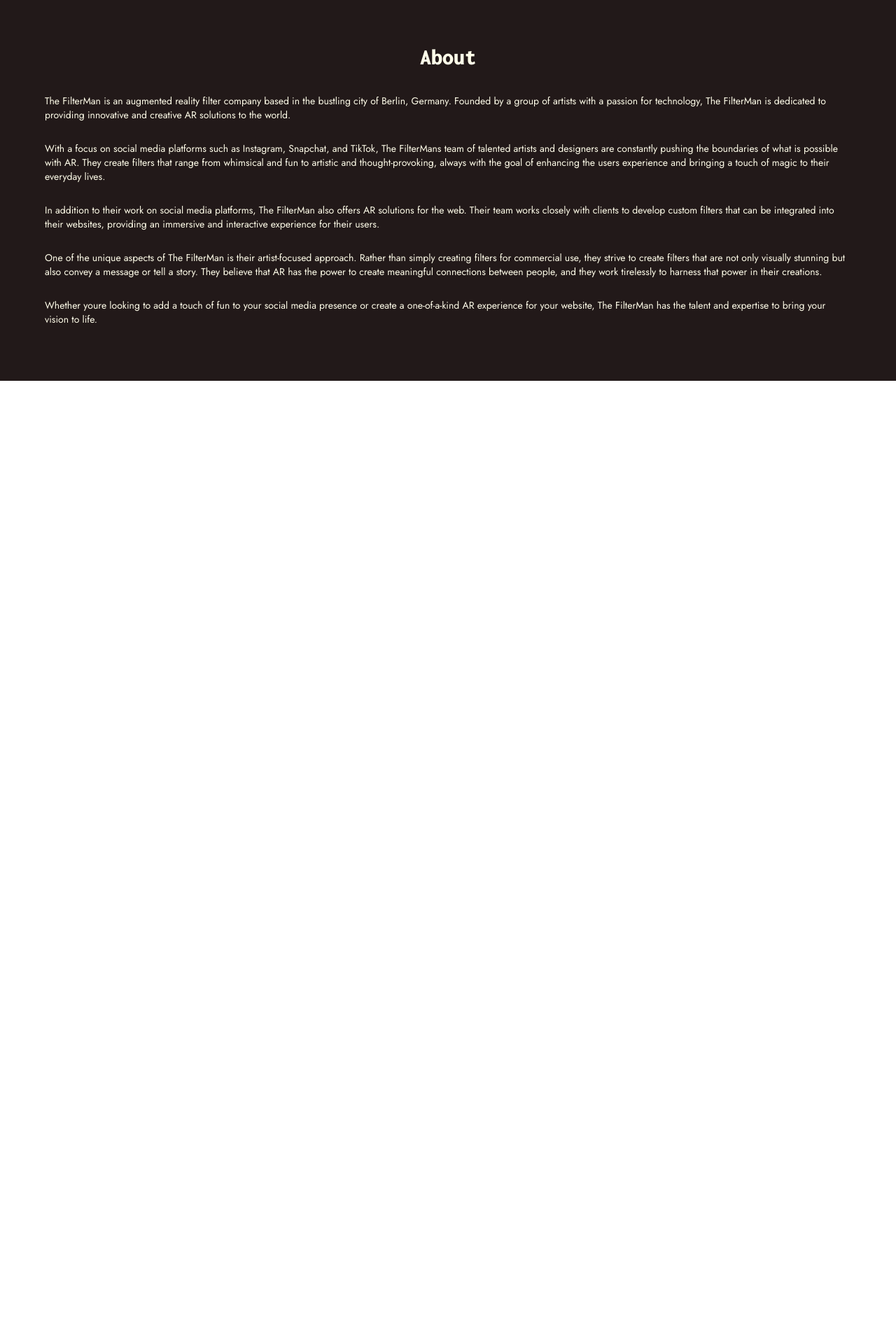
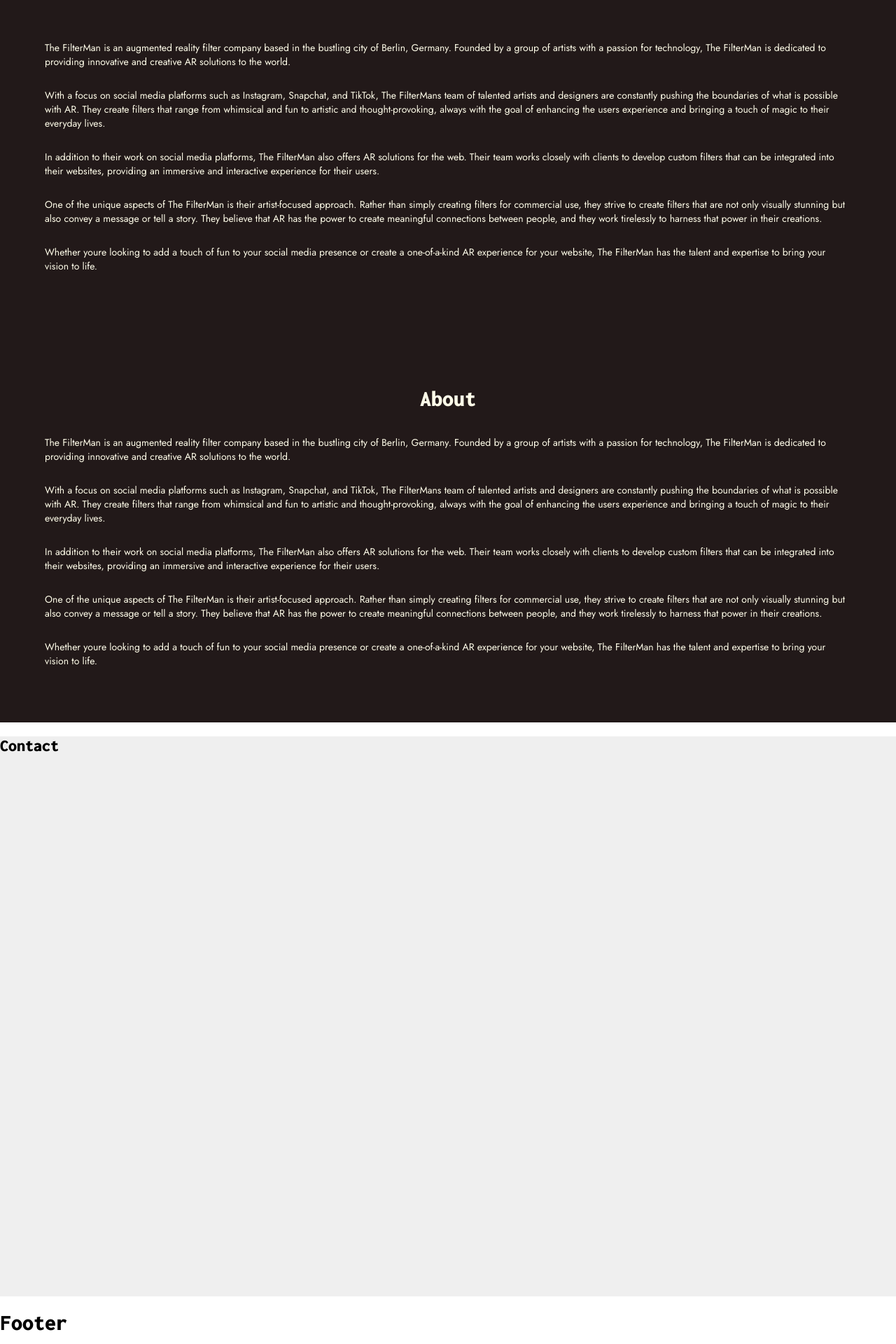
Before and after one commit to bernardbolter/thefilterman.de, a Next.js app: page / in a window 1280 px wide. Shown: the part 820-2740 px from the top of the page at 70% size. Before the commit the page ends 1364 px from the top, so only its background shows below. Built offline with nearby package versions, Linux system fonts and the light colour scheme.

Commit message:
added filters, what, components

```diff
--- a/src/components/contact/contact.tsx
+++ b/src/components/contact/contact.tsx
@@ -1,5 +1,3 @@
-import React from "react"
-
 import styles from './contact.module.scss'
 
 const Contact = () => {
--- /dev/null
+++ b/src/components/filters/filters.jsx
@@ -0,0 +1,11 @@
+import styles from './filters.module.scss'
+
+const Filters = () => {
+  return (
+    <div className={styles.container}>
+      <h1>Filters</h1>
+    </div>
+  )
+}
+
+export default Filters
--- /dev/null
+++ b/src/components/filters/filters.module.scss
@@ -0,0 +1,12 @@
+@import '../../styles/var';
+
+.container {
+  width: 100%;
+  height: 100vh;
+  background: $accent;
+  margin: 0;
+  padding: 0;
+  top: 0;
+  left: 0;
+  position: absolute;
+}
--- /dev/null
+++ b/src/components/footer/footer.jsx
@@ -0,0 +1,11 @@
+import styles from './footer.module.scss'
+
+const Footer = () => {
+  return (
+    <div className={styles.container}>
+      <h1>Footer</h1>
+    </div>
+  )
+}
+
+export default Footer
--- /dev/null
+++ b/src/components/footer/footer.module.scss
@@ -0,0 +1,4 @@
+.container {
+  display: block;
+  width: 100%;
+}
--- a/src/components/hero/hero.jsx
+++ b/src/components/hero/hero.jsx
@@ -1,4 +1,4 @@
-import { useState, useEffect, useRef } from "react"
+import { useState, useEffect, useRef } from 'react'
 
 import Logo from '../logo/logo'
 import Socials from '../socials/socials'
--- /dev/null
+++ b/src/components/what/what.jsx
@@ -0,0 +1,15 @@
+import styles from './what.module.scss'
+
+const What = () => {
+  return (
+    <div className={styles.container}>
+      <p>The FilterMan is an augmented reality filter company based in the bustling city of Berlin, Germany. Founded by a group of artists with a passion for technology, The FilterMan is dedicated to providing innovative and creative AR solutions to the world.</p>
+      <p>With a focus on social media platforms such as Instagram, Snapchat, and TikTok, The FilterMans team of talented artists and designers are constantly pushing the boundaries of what is possible with AR. They create filters that range from whimsical and fun to artistic and thought-provoking, always with the goal of enhancing the users experience and bringing a touch of magic to their everyday lives.</p>
+      <p>In addition to their work on social media platforms, The FilterMan also offers AR solutions for the web. Their team works closely with clients to develop custom filters that can be integrated into their websites, providing an immersive and interactive experience for their users.</p>
+      <p>One of the unique aspects of The FilterMan is their artist-focused approach. Rather than simply creating filters for commercial use, they strive to create filters that are not only visually stunning but also convey a message or tell a story. They believe that AR has the power to create meaningful connections between people, and they work tirelessly to harness that power in their creations.</p>
+      <p>Whether youre looking to add a touch of fun to your social media presence or create a one-of-a-kind AR experience for your website, The FilterMan has the talent and expertise to bring your vision to life.</p>
+    </div>
+  )
+}
+
+export default What
--- /dev/null
+++ b/src/components/what/what.module.scss
@@ -0,0 +1,18 @@
+.container {
+  position: relative;
+  width: 100%;
+  top: 0;
+  left: 0;
+  margin: 0;
+  padding: 5%;
+  display: flex;
+  flex-direction: column;
+  justify-content: center;
+  align-items: center;
+  background: #221919;
+  color: #FFFDE9;
+
+  p {
+    font-size: 14px;
+  }
+}
--- a/src/pages/api/hello.ts
+++ /dev/null
@@ -1,13 +0,0 @@
-// Next.js API route support: https://nextjs.org/docs/api-routes/introduction
-import type { NextApiRequest, NextApiResponse } from 'next'
-
-type Data = {
-  name: string
-}
-
-export default function handler(
-  req: NextApiRequest,
-  res: NextApiResponse<Data>
-) {
-  res.status(200).json({ name: 'John Doe' })
-}
--- a/src/pages/index.tsx
+++ b/src/pages/index.tsx
@@ -1,7 +1,11 @@
 import Head from 'next/head'
 
 import Hero from '../components/hero/hero'
+import What from '../components/what/what'
+import Filters from '../components/filters/filters'
 import About from '../components/about/about'
+import Contact from '../components/contact/contact'
+import Footer from '../components/footer/footer'
 
 export default function Home() {
   return (
@@ -14,7 +18,11 @@
       </Head>
       <main>
         <Hero />
+        <What />
+        <Filters />
         <About />
+        <Contact />
+        <Footer />
       </main>
     </>
   )
```
